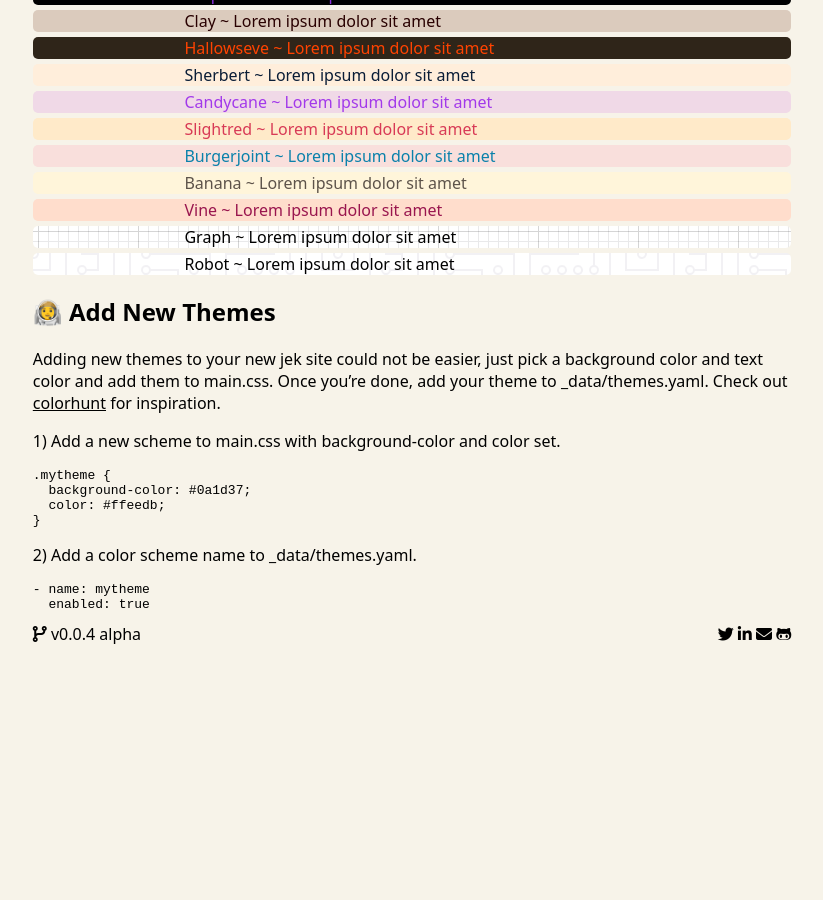
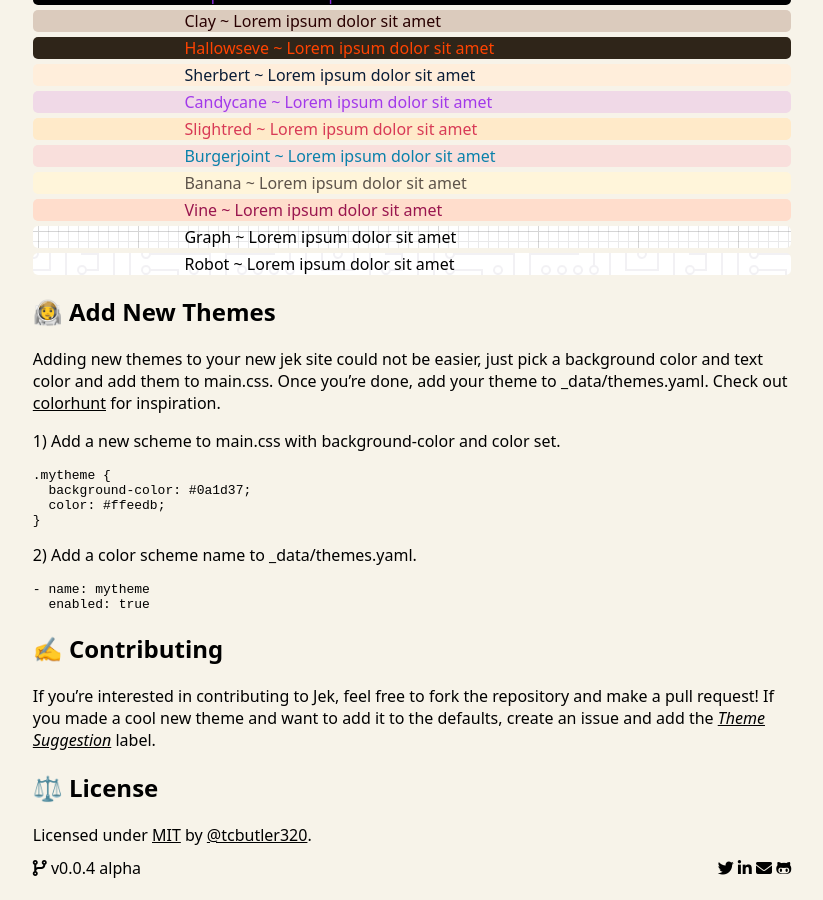
Before and after one commit to tcbutler320/jek, a Jekyll site: the page built from index.md, in a window 1280 px wide and 900 px high, scrolled down 1220 px. Shown: the whole window, without its empty margins (228-1051 px from the left). Built offline with Jekyll 4.4.1, drawn with Linux system fonts in a browser that asks for light colours; nearby versions of some CDN libraries; before the commit the page ends 1886 px from its top, so only the background shows below that.

Commit message:
add contributing guidelines

````diff
--- a/index.md
+++ b/index.md
@@ -62,3 +62,11 @@ Adding new themes to your new jek site could not be easier, just pick a backgrou
 - name: mytheme
   enabled: true
 ```
+
+## ✍️ Contributing
+
+If you're interested in contributing to Jek, feel free to fork the repository and make a pull request! If you made a cool new theme and want to add it to the defaults, create an issue and add the [*Theme Suggestion*](https://github.com/tcbutler320/jek/labels/Theme%20Suggestion) label.
+
+## ⚖️ License
+
+Licensed under [MIT](/LICENSE.txt) by [@tcbutler320](https://github.com/tcbutler320).
````
Also changed, not shown: README.md.
